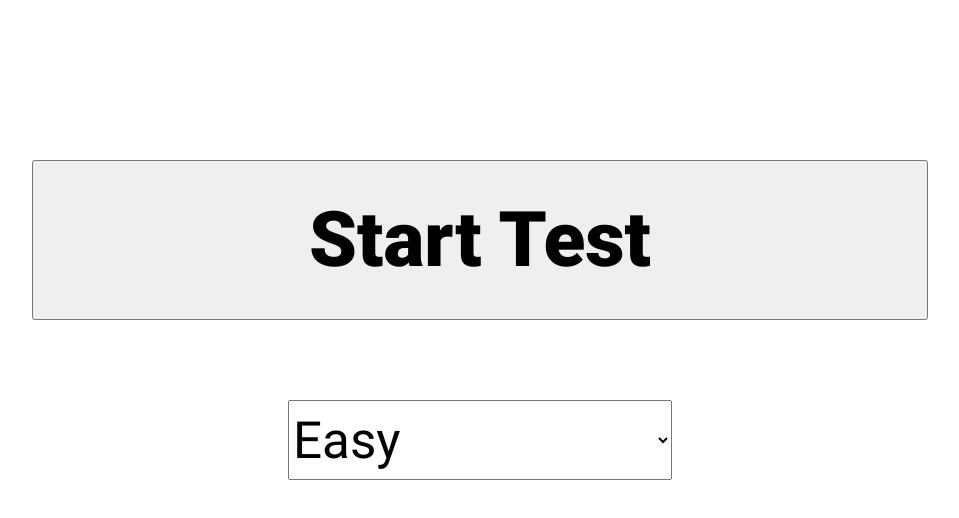
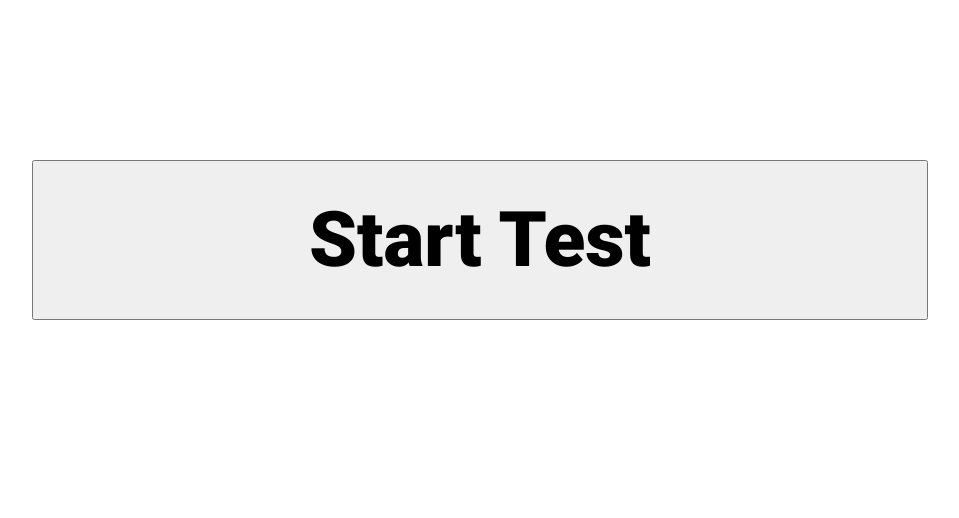
Before and after one commit to AndresDavidCalderon/iq-lab, a Vue app: page / in a window 1280 px wide. Shown: the top 518 px of the page, without its empty margins (160-1119 px from the left). Built offline with nearby package versions, Linux system fonts and the light colour scheme.

Commit message:
difficulties removed
The app should select difficulties by itself

```diff
--- a/src/App.vue
+++ b/src/App.vue
@@ -5,14 +5,12 @@ import questions from './views/take_test/Questions/question_data';
 import FormUI from './views/take_test/FormUI.vue';
 
 const test = ref([]);
-const selectTest = (difficulty) => {
+const startTest = () => {
   // takes questions of the same difficulty as chosen and shuffles it.
-  test.value = questions.filter(
-    (question) => question.difficulty === difficulty,
-  ).sort(() => ((Math.random() > 0.5) ? -1 : 1)).slice(0, 9);
+  test.value = questions.sort(() => ((Math.random() > 0.5) ? -1 : 1)).slice(0, 9);
 };
 </script>
 <template>
-    <TakeTest v-if="test.length===0" @testSelected="(difficulty)=>selectTest(difficulty)"/>
+    <TakeTest v-if="test.length===0" @testStarted="startTest()"/>
     <FormUI v-if="test.length>0" :questions="test"></FormUI>
 </template>
--- a/src/views/take_test/TakeTestHome.vue
+++ b/src/views/take_test/TakeTestHome.vue
@@ -1,20 +1,13 @@
 <script setup>
 import { ref, defineEmits } from 'vue';
 
-const emit = defineEmits(['testSelected']);
+const emit = defineEmits(['testStarted']);
 const difficulty = ref(1);
-const setDifficulty = (event) => {
-  difficulty.value = event.selectedIndex + 1;
-};
 </script>
 <template>
-  <button @click="emit('testSelected',difficulty)" class="title" id="start_button">
+  <button @click="emit('testStarted',difficulty)" class="title" id="start_button">
     Start Test
   </button>
-  <select @changed="setDifficulty($event)" v-model="difficulty" required id="difficulty">
-    <option value=1>Easy</option>
-    <option value=2>Medium</option>
-  </select>
 
 </template>
 
@@ -38,13 +31,4 @@ const setDifficulty = (event) => {
   }
 }
 
-#difficulty{
-  position: absolute;
-  width: 30%;
-  height: 10%;
-  left: 35%;
-  top: 50%;
-  font-size: 4vw;
-}
-
 </style>
```
